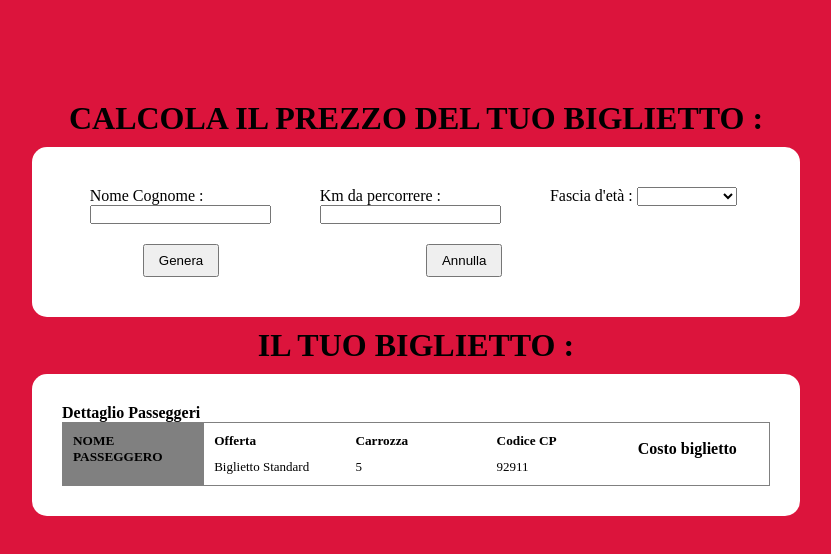
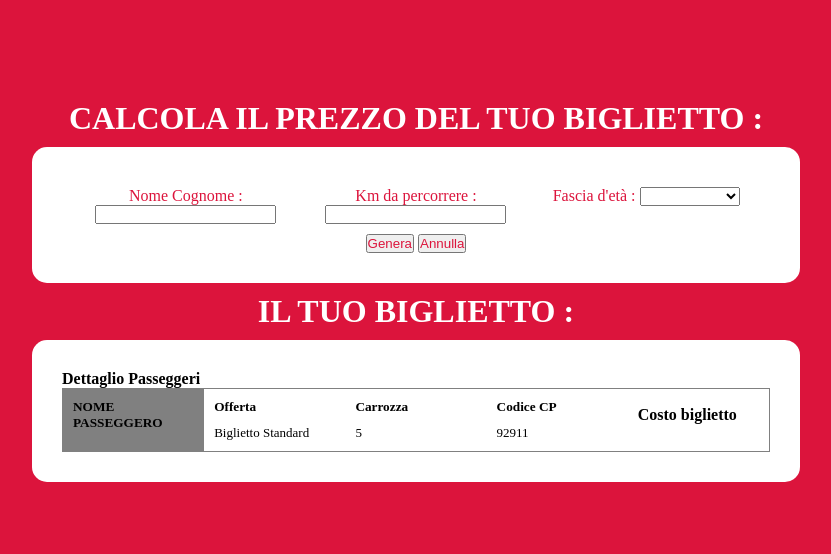
Before and after one commit to lucasens1/js-biglietto-treno-form, a plain HTML site: page index.html in a window 1280 px wide. Shown: the whole page, without its empty margins (224-1055 px from the left). Drawn offline with Linux system fonts and the light colour scheme.

Commit message:
add: style

```diff
--- a/css/style.css
+++ b/css/style.css
@@ -10,6 +10,14 @@ body{
 
 .fs-sm{
     font-size: 13px;
+}
+
+.txt-wt{
+    color: white;
+}
+
+.txt-cr{
+    color: crimson;
 }
 
 .d-flex{
@@ -60,6 +68,10 @@ body{
     align-self: center;
 }
 
+.col-100{
+    width: 100%;
+}
+
 .container{
     margin-top: 100px;
 }
--- a/index.html
+++ b/index.html
@@ -11,20 +11,20 @@
     <div class="container">
 
         <!-- Calcolo prezzo Biglietto-->
-        <h1 class="txt-center mrg-b-10">CALCOLA IL PREZZO DEL TUO BIGLIETTO : </h1>
+        <h1 class="txt-center mrg-b-10 txt-wt">CALCOLA IL PREZZO DEL TUO BIGLIETTO : </h1>
         <div class="centered mrg-b-10 d-flex" id="form-container">
-            <div class="col-30">
-                <label for="name-surname">Nome Cognome :</label>
+            <div class="col-30 txt-center">
+                <label for="name-surname" class="txt-cr">Nome Cognome :</label>
                 <input type="text" id="name-surname">
             </div>
 
-            <div class="col-30">
-                <label for="number">Km da percorrere :</label>
+            <div class="col-30 txt-center">
+                <label for="number" class="txt-cr">Km da percorrere :</label>
                 <input type="text" id="number">
             </div>
 
-            <div class="col-30">
-                <label for="age"> Fascia d'età : </label>
+            <div class="col-30 txt-center">
+                <label for="age" class="txt-cr"> Fascia d'età : </label>
                 <select id="age">
                     <option value="null"></option>
                     <option value="underage">Minorenne</option>
@@ -34,12 +34,9 @@
             </div>
 
 
-            <div class="col-30">
-                <button id="btn-send">Genera</button>
-            </div>
-
-            <div class="col-30">
-                <button id="btn-null">Annulla</button>
+            <div class="col-100 txt-center">
+                <button id="btn-send" class="txt-cr">Genera</button>
+                <button id="btn-null" class="txt-cr">Annulla</button>
             </div>
 
             <div id="result"></div>
@@ -48,7 +45,7 @@
 
 
         <!-- Biglietto Finale con Dati -->
-        <h1 class="txt-center mrg-b-10">IL TUO BIGLIETTO : </h1>
+        <h1 class="txt-center mrg-b-10 txt-wt">IL TUO BIGLIETTO : </h1>
         <div class="centered">
 
             <h4>Dettaglio Passeggeri</h4>
```
